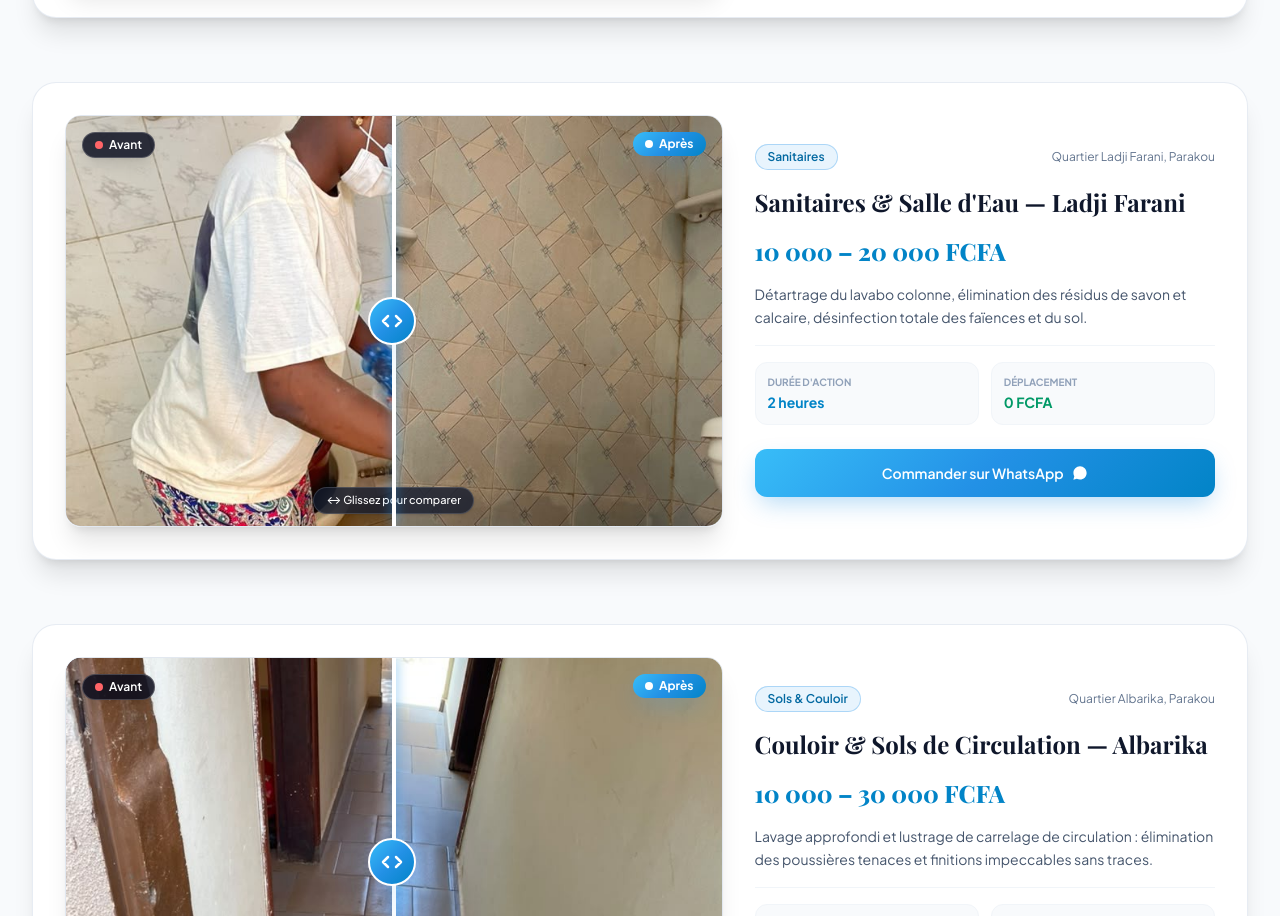
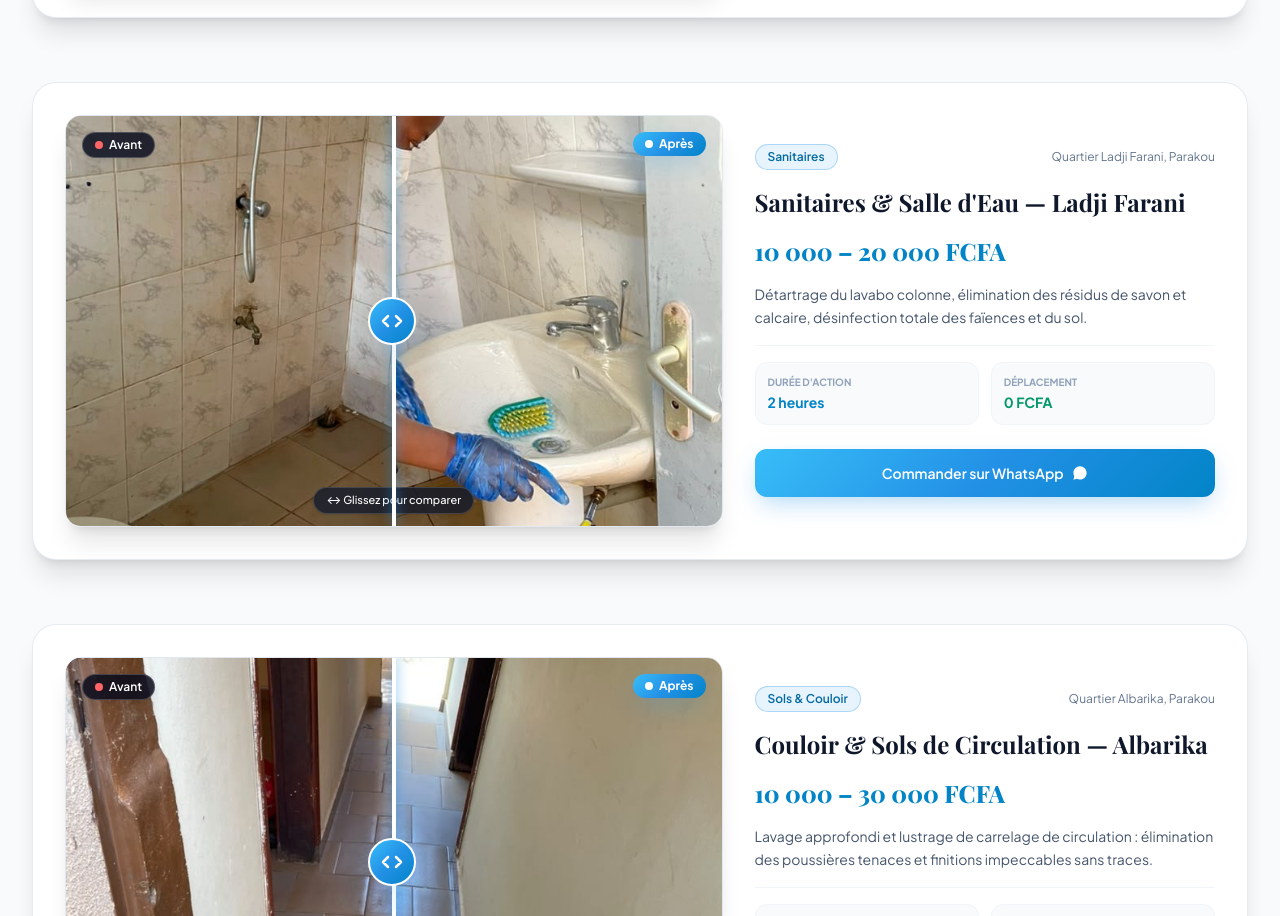
Before and after one commit to Exauce13/Cleaning-Pro-Services, a Nuxt app: page /realisations in a window 1280 px wide. Shown: the part 1409-2325 px from the top of the page. Built offline with nearby package versions, Linux system fonts and the light colour scheme; a web font is replaced by a local one.

Commit message:
Images-rea

```diff
--- a/app/pages/realisations.vue
+++ b/app/pages/realisations.vue
@@ -48,8 +48,8 @@ const projects: Realisation[] = [
     category: 'appartement',
     categoryLabel: 'Sanitaires',
     location: 'Quartier Ladji Farani, Parakou',
-    before: '/images/realisations/salle_de_bain_before.jpg',
-    after: '/images/realisations/salle_de_bain_after.jpg',
+    before: '/images/realisations/sb.jpg',
+    after: '/images/realisations/salle_de_bain_before.jpg',
     description: 'Détartrage du lavabo colonne, élimination des résidus de savon et calcaire, désinfection totale des faïences et du sol.',
     duration: '2 heures',
     price: '10 000 – 20 000 FCFA',
```
Also changed, not shown: public/images/realisations/sb.jpg (added).
